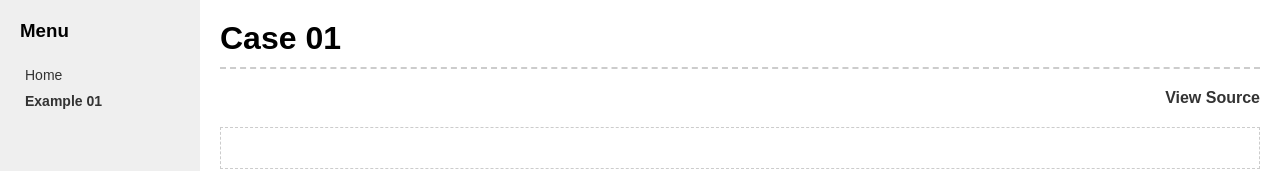
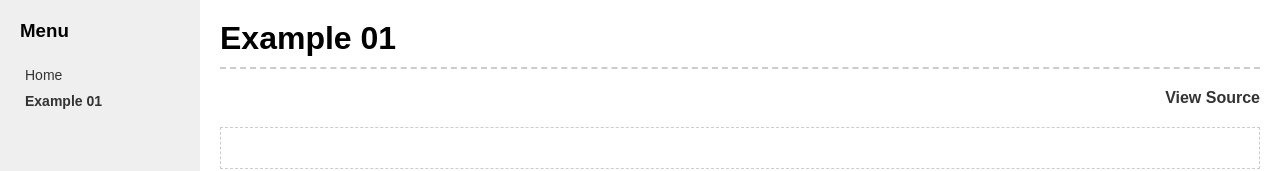
Before and after one commit to ratchagarn/react-showcase, a React (Create React App) app: page /example01 in a window 1280 px wide. Shown: the top 171 px of the page. Built offline with nearby package versions, Linux system fonts and the light colour scheme.

Commit message:
Update Example 01 page title.

```diff
--- a/src/features/Example01/Example01.js
+++ b/src/features/Example01/Example01.js
@@ -30,7 +30,7 @@ class Example01 extends Component {
 
     return (
       <Container>
-        <PageTitle>Case 01</PageTitle>
+        <PageTitle>Example 01</PageTitle>
         <ViewSource name="Example01" />
         <Wrapper>
           {fields}
```
